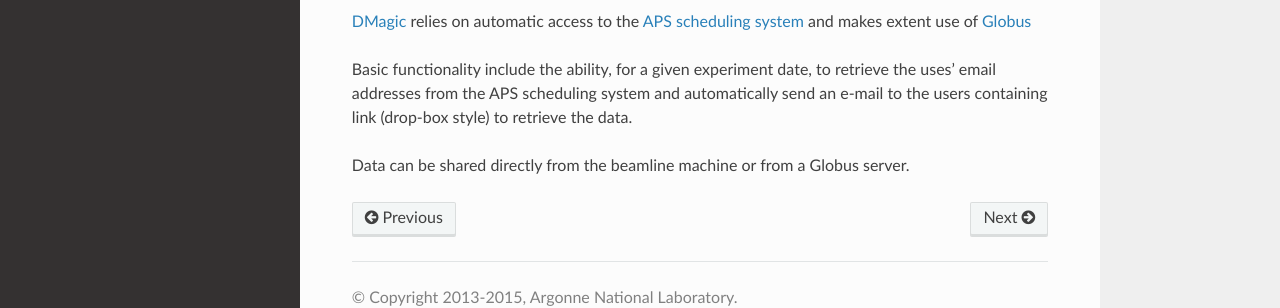
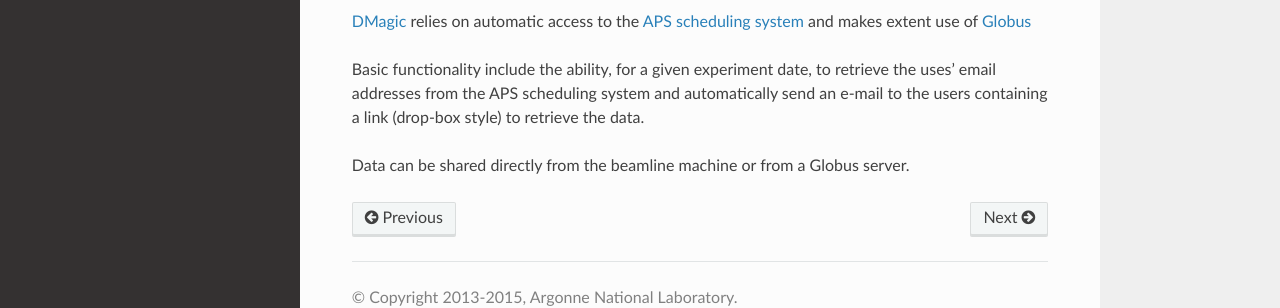
Before and after one commit to xray-imaging/DMagic, a Sphinx documentation site: the page built from doc/source/about.rst, in a window 1280 px wide. Shown: the part 342-650 px from the top of the page. Built offline with Sphinx 7.4.7 and the Read the Docs theme 2.0.0, drawn with Linux system fonts in a browser that asks for light colours.

Commit message:
working on the docs

```diff
--- a/doc/source/about.rst
+++ b/doc/source/about.rst
@@ -18,6 +18,6 @@ and makes extent use of `Globus <https://www.globus.org/>`__
 
 Basic functionality include the ability, for a given experiment date, to retrieve the uses'
 email addresses from the APS scheduling system and automatically send an e-mail to the users
-containing link (drop-box style) to retrieve the data.
+containing a link (drop-box style) to retrieve the data.
 
 Data can be shared directly from the beamline machine or from a Globus server.
```
Also changed, not shown: doc/demo/dm_experiment.py (+5 -4 lines).
